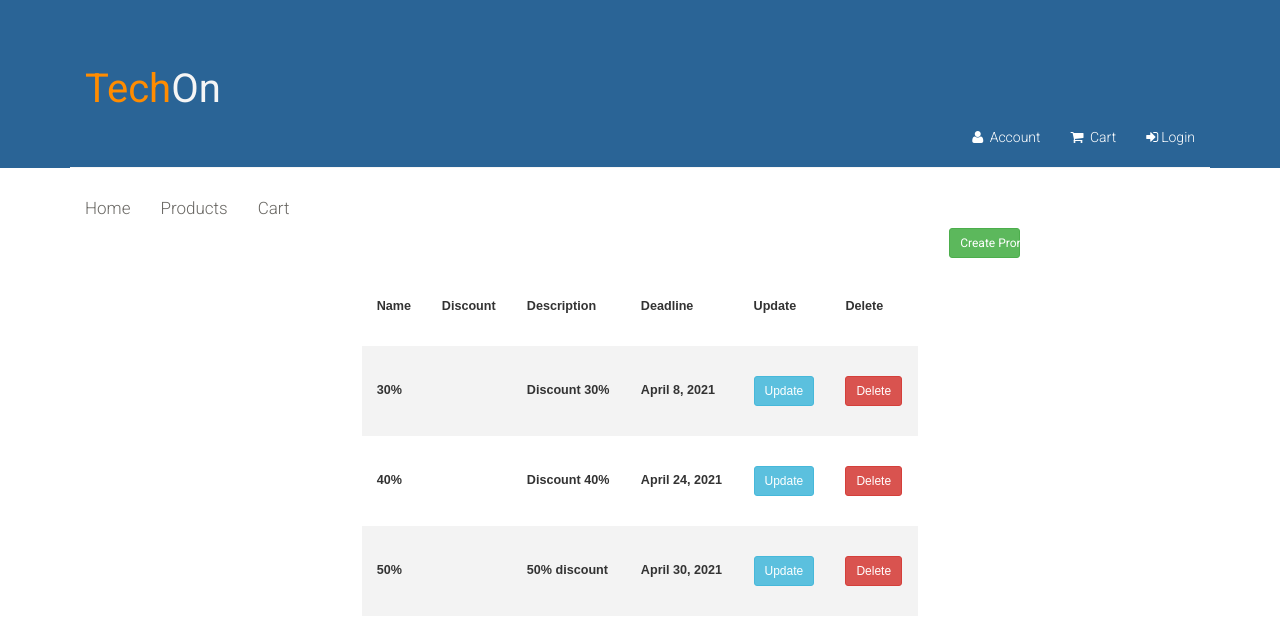
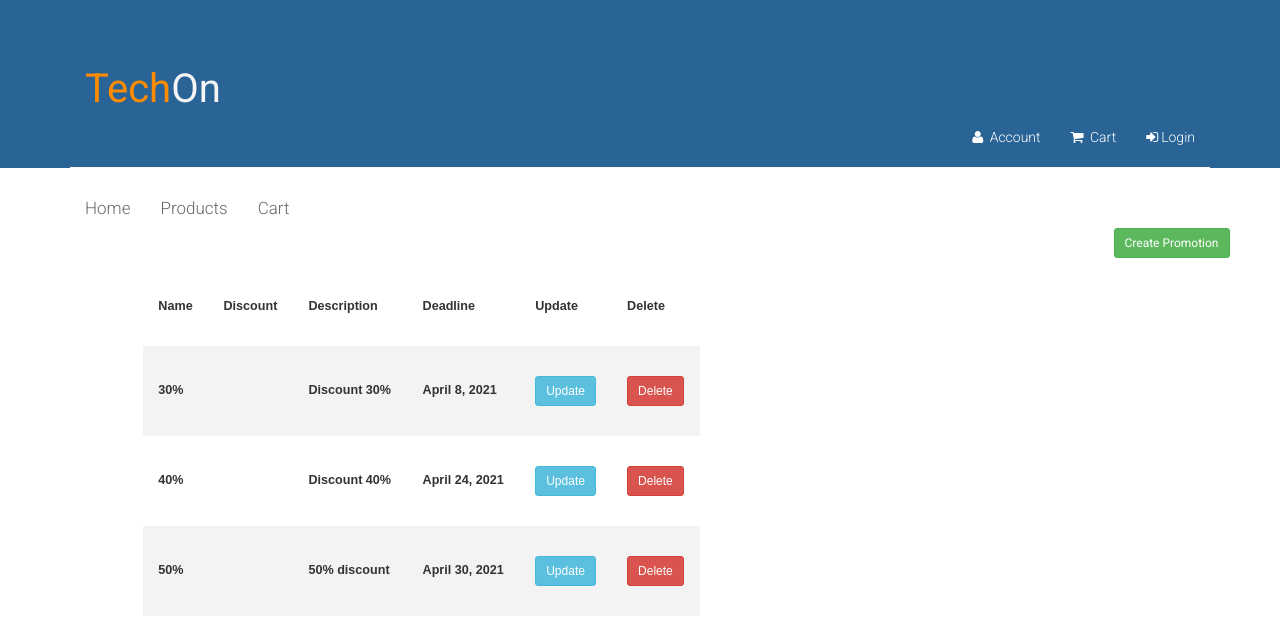
Before and after one commit to alex-pt01/Technologies-and-Web-Programming-proj.1, a Django app: page /promotionsManagement/ in a window 1280 px wide. Shown: the top 625 px of the page. Run offline with Django 3.2, Linux system fonts and the light colour scheme; data comes from the database, SQL or seed files in the repository; lists and menus that the app fills with data are empty.

Commit message:
Fixed Bug With Offset

```diff
--- a/webproj/app/templates/productsManagement.html
+++ b/webproj/app/templates/productsManagement.html
@@ -44,9 +44,10 @@
 
 	<section ><!--form-->
         <div class="row">
-				<div class="col-sm-8 col-sm-offset-2" >
-                <a class="btn btn-sm btn-success col-sm-1 " style="  margin-right:5%;
+                <a class="btn btn-sm btn-success " style="  margin-right:5%;
                     float:right"  href="{% url 'createProduct' %}" > Create Product </a>
+				<div class="col-sm-8" >
+
                 <table class="styled-table">
                 <tr>
                     <th>Name</th>
--- a/webproj/app/templates/promotionsManagement.html
+++ b/webproj/app/templates/promotionsManagement.html
@@ -40,9 +40,10 @@
     <!--PROMOTIONS MANAGEMENT-->
 	<section ><!--form-->
         <div class="row">
-				<div class="col-sm-8 col-sm-offset-2" >
-                <a class="btn btn-sm btn-success col-sm-1 " style="  margin-right:5%;
+        <a class="btn btn-sm btn-success" style="  margin-right:5%;
                     float:right"  href="{% url 'createPromotion' %}" > Create Promotion </a>
+				<div class="col-sm-8" >
+
                 <br><br>
                 <table class="styled-table">
                 <tr>
```
